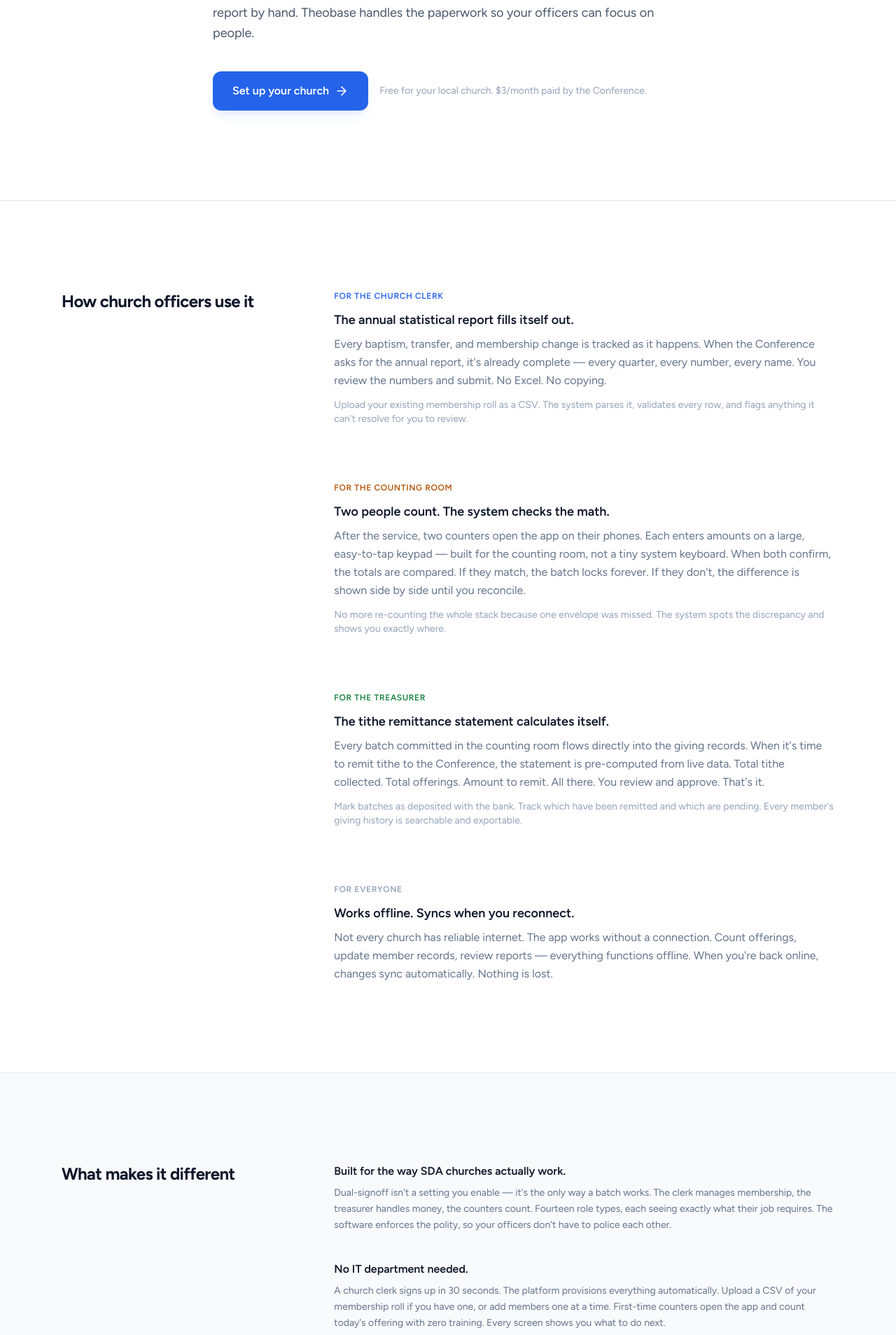
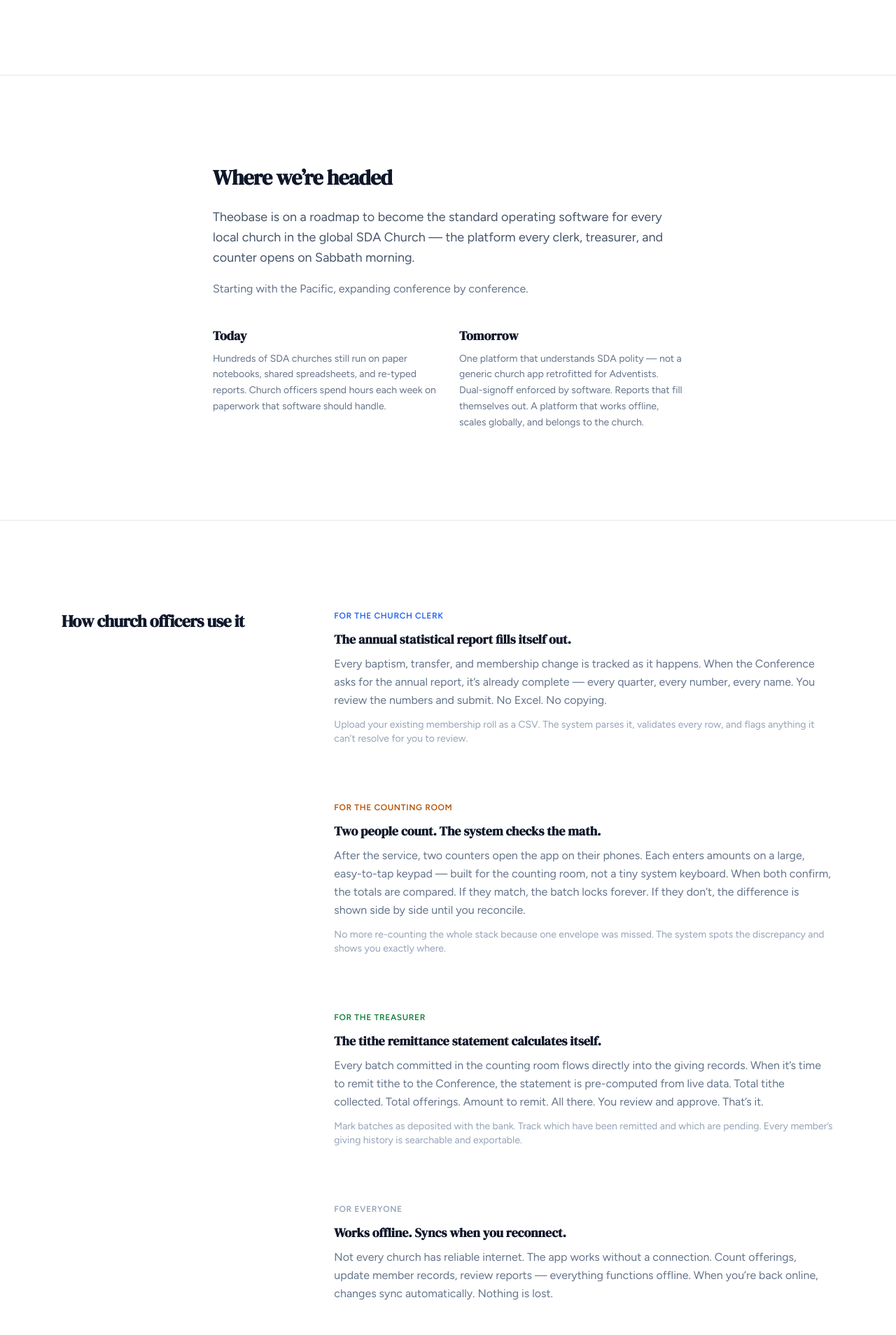
Before and after one commit to taiatiniyara/theobase, a React (Vite) app in the folder packages/web/: page / in a window 1280 px wide. Shown: the part 572-2480 px from the top of the page at 70% size. Built offline with nearby package versions, Linux system fonts and the light colour scheme; what drizzle-zod would draw is missing.

Commit message:
Landing page: vision-forward hero, roadmap section, DM Serif Display headings

```diff
--- a/packages/web/index.html
+++ b/packages/web/index.html
@@ -9,7 +9,7 @@
     <link rel="manifest" href="/manifest.json" />
     <link rel="preconnect" href="https://fonts.googleapis.com" />
     <link rel="preconnect" href="https://fonts.gstatic.com" crossorigin />
-    <link href="https://fonts.googleapis.com/css2?family=Figtree:wght@400;500;600;700&display=swap" rel="stylesheet" />
+    <link href="https://fonts.googleapis.com/css2?family=DM+Serif+Display:ital@0;1&family=Figtree:wght@400;500;600;700&display=swap" rel="stylesheet" />
     <title>Theobase</title>
   </head>
   <body class="min-h-screen bg-white dark:bg-neutral-950">
--- a/packages/web/src/components/features/landing-page.tsx
+++ b/packages/web/src/components/features/landing-page.tsx
@@ -25,13 +25,13 @@
         <section className="relative border-b border-neutral-100 dark:border-neutral-800">
           <div className="mx-auto max-w-6xl px-6 pb-24 pt-24 sm:pb-32 sm:pt-32">
             <div className="mx-auto max-w-2xl">
-              <h1 className="text-4xl font-bold leading-tight tracking-tight text-neutral-900 sm:text-5xl lg:text-6xl dark:text-neutral-100">
-                Church records, membership rolls, and offerings — all in one place.
+              <h1 className="font-heading text-4xl font-bold leading-tight tracking-tight text-neutral-900 sm:text-5xl lg:text-6xl dark:text-neutral-100">
+                The operating system for SDA churches.
               </h1>
               <p className="mt-6 text-lg leading-relaxed text-neutral-600 dark:text-neutral-400">
-                No more paper notebooks in the counting room. No more re-typing membership
-                rolls into Excel. No more spending Saturday afternoon assembling the quarterly
-                report by hand. Theobase handles the paperwork so your officers can focus on people.
+                Membership. Giving. Reports. Built for Seventh-day Adventist polity,
+                from the counting room to the conference — so your officers can focus
+                on people, not paperwork.
               </p>
               <div className="mt-10 flex flex-col gap-4 sm:flex-row sm:items-center">
                 <button type="button" onClick={() => navigate({ to: '/church/register' })} className="inline-flex items-center gap-2 rounded-xl bg-brand-600 px-7 py-4 text-base font-semibold text-white shadow-lg shadow-brand-600/10 transition-all hover:bg-brand-700 hover:shadow-xl hover:shadow-brand-600/20 active:scale-[0.98]">
@@ -46,11 +46,52 @@
           </div>
         </section>
 
+        <section className="border-b border-neutral-100 py-24 dark:border-neutral-800 sm:py-32">
+          <div className="mx-auto max-w-6xl px-6">
+            <div className="mx-auto max-w-2xl">
+              <h2 className="font-heading text-3xl font-bold tracking-tight text-neutral-900 dark:text-neutral-100">
+                Where we&rsquo;re headed
+              </h2>
+              <p className="mt-6 text-lg leading-relaxed text-neutral-600 dark:text-neutral-400">
+                Theobase is on a roadmap to become the standard operating software
+                for every local church in the global SDA Church &mdash; the platform
+                every clerk, treasurer, and counter opens on Sabbath morning.
+              </p>
+              <p className="mt-4 leading-relaxed text-neutral-500 dark:text-neutral-400">
+                Starting with the Pacific, expanding conference by conference.
+              </p>
+              <div className="mt-10 grid gap-8 sm:grid-cols-2">
+                <div>
+                  <h3 className="font-heading text-lg font-bold text-neutral-900 dark:text-neutral-100">
+                    Today
+                  </h3>
+                  <p className="mt-2 text-sm leading-relaxed text-neutral-500 dark:text-neutral-400">
+                    Hundreds of SDA churches still run on paper notebooks, shared
+                    spreadsheets, and re-typed reports. Church officers spend hours
+                    each week on paperwork that software should handle.
+                  </p>
+                </div>
+                <div>
+                  <h3 className="font-heading text-lg font-bold text-neutral-900 dark:text-neutral-100">
+                    Tomorrow
+                  </h3>
+                  <p className="mt-2 text-sm leading-relaxed text-neutral-500 dark:text-neutral-400">
+                    One platform that understands SDA polity &mdash; not a generic
+                    church app retrofitted for Adventists. Dual-signoff enforced by
+                    software. Reports that fill themselves out. A platform that
+                    works offline, scales globally, and belongs to the church.
+                  </p>
+                </div>
+              </div>
+            </div>
+          </div>
+        </section>
+
         <section className="py-24 sm:py-32">
           <div className="mx-auto max-w-6xl px-6">
             <div className="grid gap-16 lg:grid-cols-3">
               <div className="lg:col-span-1">
-                <h2 className="text-2xl font-bold tracking-tight text-neutral-900 dark:text-neutral-100">
+                <h2 className="font-heading text-2xl font-bold tracking-tight text-neutral-900 dark:text-neutral-100">
                   How church officers use it
                 </h2>
               </div>
@@ -59,18 +100,18 @@
                   <div className="mb-3 text-xs font-semibold uppercase tracking-wider text-brand-600 dark:text-brand-400">
                     For the Church Clerk
                   </div>
-                  <h3 className="text-lg font-semibold text-neutral-900 dark:text-neutral-100">
+                  <h3 className="font-heading text-lg font-bold text-neutral-900 dark:text-neutral-100">
                     The annual statistical report fills itself out.
                   </h3>
                   <p className="mt-2 leading-relaxed text-neutral-500 dark:text-neutral-400">
                     Every baptism, transfer, and membership change is tracked as it happens.
-                    When the Conference asks for the annual report, it's already complete —
+                    When the Conference asks for the annual report, it&rsquo;s already complete &mdash;
                     every quarter, every number, every name. You review the numbers and submit.
                     No Excel. No copying.
                   </p>
                   <p className="mt-3 text-sm text-neutral-400">
                     Upload your existing membership roll as a CSV. The system parses it, validates
-                    every row, and flags anything it can't resolve for you to review.
+                    every row, and flags anything it can&rsquo;t resolve for you to review.
                   </p>
                 </div>
 
@@ -78,14 +119,14 @@
                   <div className="mb-3 text-xs font-semibold uppercase tracking-wider text-warning-700 dark:text-warning-400">
                     For the Counting Room
                   </div>
-                  <h3 className="text-lg font-semibold text-neutral-900 dark:text-neutral-100">
+                  <h3 className="font-heading text-lg font-bold text-neutral-900 dark:text-neutral-100">
                     Two people count. The system checks the math.
                   </h3>
                   <p className="mt-2 leading-relaxed text-neutral-500 dark:text-neutral-400">
                     After the service, two counters open the app on their phones. Each enters amounts on
-                    a large, easy-to-tap keypad — built for the counting room, not a tiny system keyboard.
+                    a large, easy-to-tap keypad &mdash; built for the counting room, not a tiny system keyboard.
                     When both confirm, the totals are compared. If they match, the batch locks forever.
-                    If they don't, the difference is shown side by side until you reconcile.
+                    If they don&rsquo;t, the difference is shown side by side until you reconcile.
                   </p>
                   <p className="mt-3 text-sm text-neutral-400">
                     No more re-counting the whole stack because one envelope was missed.
@@ -97,18 +138,18 @@
                   <div className="mb-3 text-xs font-semibold uppercase tracking-wider text-success-700 dark:text-success">
                     For the Treasurer
                   </div>
-                  <h3 className="text-lg font-semibold text-neutral-900 dark:text-neutral-100">
+                  <h3 className="font-heading text-lg font-bold text-neutral-900 dark:text-neutral-100">
                     The tithe remittance statement calculates itself.
                   </h3>
                   <p className="mt-2 leading-relaxed text-neutral-500 dark:text-neutral-400">
                     Every batch committed in the counting room flows directly into the giving records.
-                    When it's time to remit tithe to the Conference, the statement is pre-computed
+                    When it&rsquo;s time to remit tithe to the Conference, the statement is pre-computed
                     from live data. Total tithe collected. Total offerings. Amount to remit. All there.
-                    You review and approve. That's it.
+                    You review and approve. That&rsquo;s it.
                   </p>
                   <p className="mt-3 text-sm text-neutral-400">
                     Mark batches as deposited with the bank. Track which have been remitted and which are pending.
-                    Every member's giving history is searchable and exportable.
+                    Every member&rsquo;s giving history is searchable and exportable.
                   </p>
                 </div>
 
@@ -116,13 +157,13 @@
                   <div className="mb-3 text-xs font-semibold uppercase tracking-wider text-neutral-400 dark:text-neutral-500">
                     For Everyone
                   </div>
-                  <h3 className="text-lg font-semibold text-neutral-900 dark:text-neutral-100">
+                  <h3 className="font-heading text-lg font-bold text-neutral-900 dark:text-neutral-100">
                     Works offline. Syncs when you reconnect.
                   </h3>
                   <p className="mt-2 leading-relaxed text-neutral-500 dark:text-neutral-400">
                     Not every church has reliable internet. The app works without a connection.
-                    Count offerings, update member records, review reports — everything functions offline.
-                    When you're back online, changes sync automatically. Nothing is lost.
+                    Count offerings, update member records, review reports &mdash; everything functions offline.
+                    When you&rsquo;re back online, changes sync automatically. Nothing is lost.
                   </p>
                 </div>
               </div>
@@ -134,50 +175,50 @@
           <div className="mx-auto max-w-6xl px-6">
             <div className="grid gap-16 lg:grid-cols-3">
               <div className="lg:col-span-1">
-                <h2 className="text-2xl font-bold tracking-tight text-neutral-900 dark:text-neutral-100">
+                <h2 className="font-heading text-2xl font-bold tracking-tight text-neutral-900 dark:text-neutral-100">
                   What makes it different
                 </h2>
               </div>
               <div className="lg:col-span-2 space-y-10">
                 <div>
-                  <h3 className="text-base font-semibold text-neutral-900 dark:text-neutral-100">
+                  <h3 className="font-heading text-base font-bold text-neutral-900 dark:text-neutral-100">
                     Built for the way SDA churches actually work.
                   </h3>
                   <p className="mt-2 text-sm leading-relaxed text-neutral-500 dark:text-neutral-400">
-                    Dual-signoff isn't a setting you enable — it's the only way a batch works. The clerk manages membership,
+                    Dual-signoff isn&rsquo;t a setting you enable &mdash; it&rsquo;s the only way a batch works. The clerk manages membership,
                     the treasurer handles money, the counters count. Fourteen role types, each seeing exactly what their
-                    job requires. The software enforces the polity, so your officers don't have to police each other.
+                    job requires. The software enforces the polity, so your officers don&rsquo;t have to police each other.
                   </p>
                 </div>
                 <div>
-                  <h3 className="text-base font-semibold text-neutral-900 dark:text-neutral-100">
+                  <h3 className="font-heading text-base font-bold text-neutral-900 dark:text-neutral-100">
                     No IT department needed.
                   </h3>
                   <p className="mt-2 text-sm leading-relaxed text-neutral-500 dark:text-neutral-400">
                     A church clerk signs up in 30 seconds. The platform provisions everything automatically.
                     Upload a CSV of your membership roll if you have one, or add members one at a time.
-                    First-time counters open the app and count today's offering with zero training.
+                    First-time counters open the app and count today&rsquo;s offering with zero training.
                     Every screen shows you what to do next.
                   </p>
                 </div>
                 <div>
-                  <h3 className="text-base font-semibold text-neutral-900 dark:text-neutral-100">
+                  <h3 className="font-heading text-base font-bold text-neutral-900 dark:text-neutral-100">
                     Your data stays yours. Always.
                   </h3>
                   <p className="mt-2 text-sm leading-relaxed text-neutral-500 dark:text-neutral-400">
                     Export your full membership roll, giving history, and audit trail as CSV or JSON at any time.
                     No lock-in. No contract. Cancel anytime and take your data with you. The Conference
-                    sees aggregate numbers — individual member details stay within the local church.
+                    sees aggregate numbers &mdash; individual member details stay within the local church.
                   </p>
                 </div>
                 <div>
-                  <h3 className="text-base font-semibold text-neutral-900 dark:text-neutral-100">
+                  <h3 className="font-heading text-base font-bold text-neutral-900 dark:text-neutral-100">
                     Every change is permanently recorded.
                   </h3>
                   <p className="mt-2 text-sm leading-relaxed text-neutral-500 dark:text-neutral-400">
-                    Who changed this member's status? When was this batch committed? Who approved this report?
+                    Who changed this member&rsquo;s status? When was this batch committed? Who approved this report?
                     Every action leaves an unalterable trail. The audit log shows exactly what happened,
-                    when, and by whom. If someone tries to tamper with a record, it breaks the chain — detectable instantly.
+                    when, and by whom. If someone tries to tamper with a record, it breaks the chain &mdash; detectable instantly.
                   </p>
                 </div>
               </div>
@@ -188,11 +229,11 @@
         <section className="py-24 sm:py-32">
           <div className="mx-auto max-w-6xl px-6">
             <div className="mx-auto max-w-2xl text-center">
-              <h2 className="text-3xl font-bold tracking-tight text-neutral-900 dark:text-neutral-100">
+              <h2 className="font-heading text-3xl font-bold tracking-tight text-neutral-900 dark:text-neutral-100">
                 $3 per church. Per month.
               </h2>
               <p className="mt-4 text-lg text-neutral-500 dark:text-neutral-400">
-                Or $30/year. The Conference subscribes — individual churches never receive a bill.
+                Or $30/year. The Conference subscribes &mdash; individual churches never receive a bill.
                 Every church gets the full platform. No feature gates.
                 Cancel and export your data anytime.
               </p>
--- a/packages/web/src/styles/globals.css
+++ b/packages/web/src/styles/globals.css
@@ -37,6 +37,7 @@
 
   --font-sans: 'Figtree', ui-sans-serif, system-ui, -apple-system, 'Segoe UI', Roboto,
     'Helvetica Neue', Arial, 'Noto Sans', sans-serif;
+  --font-heading: 'DM Serif Display', 'Figtree', Georgia, 'Times New Roman', serif;
 
   --animate-slide-in-from-bottom: slide-in-from-bottom 300ms ease-in-out;
   --animate-fade-in: fade-in 200ms ease-out;
```
Also changed, not shown: 1 other file (tests, documents, lock files or other folders).
